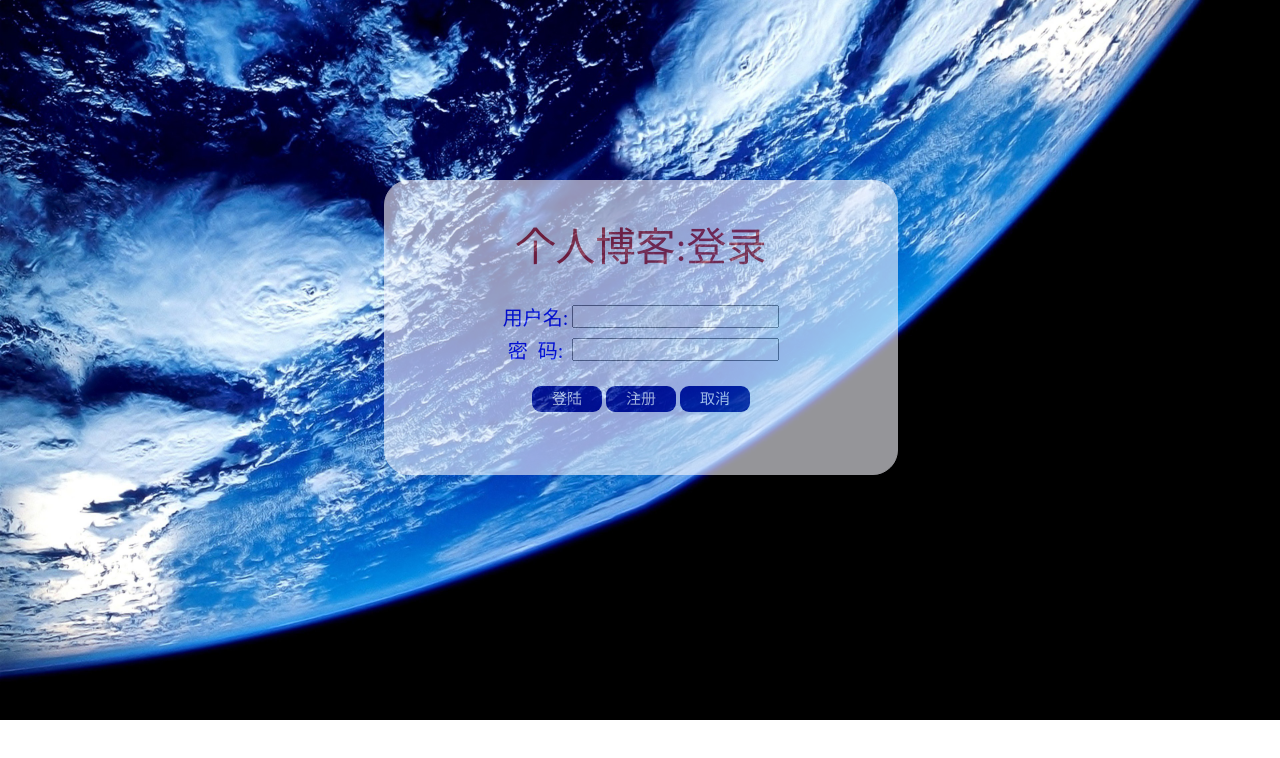
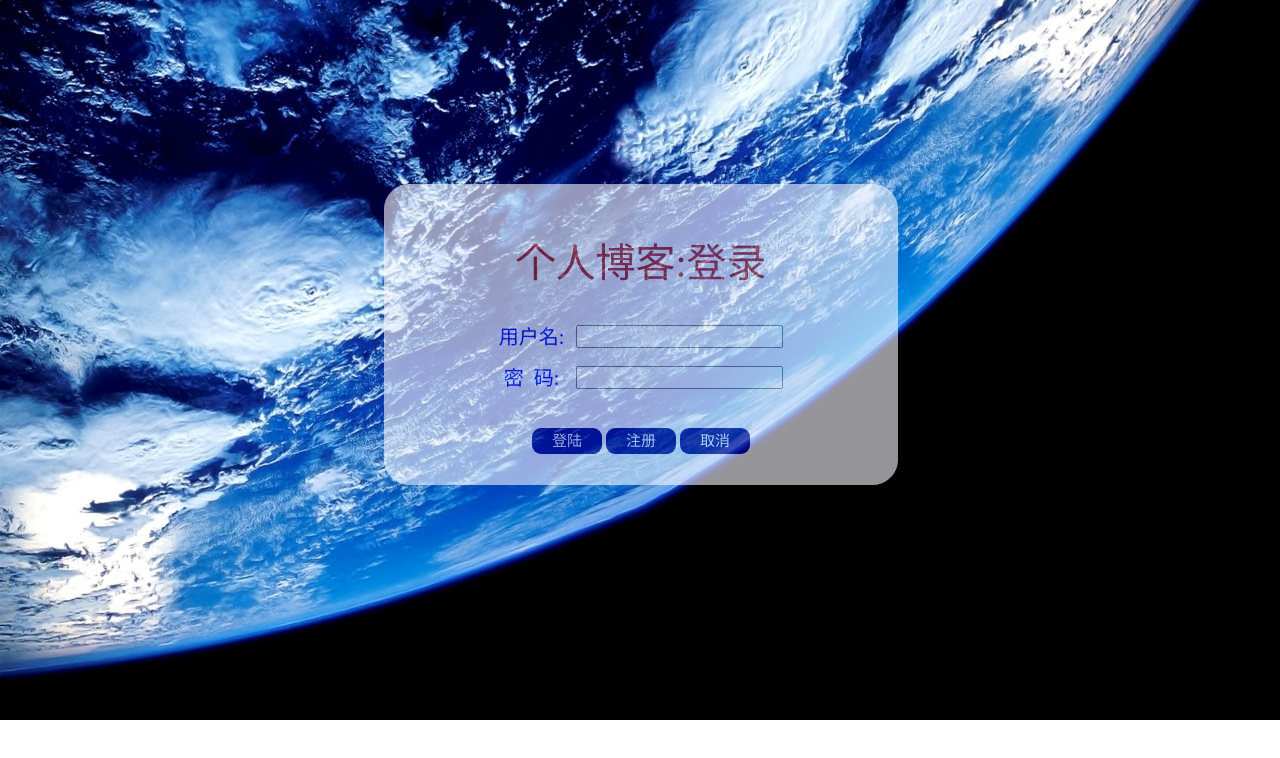
Before and after one commit to chengfuse/pock, a plain HTML site: page html/login.html in a window 1280 px wide. Both pictures are taken after a click on the link "登陆". Drawn offline with Linux system fonts and the light colour scheme.

Commit message:
chen commit

```diff
--- a/css/login.min.css
+++ b/css/login.min.css
@@ -1,6 +1,6 @@
 body{
     width: 100%;
-    height: 450px;
+    height: 460px;
     margin: 0px auto;
     background-image: url("../img/1000879.jpg");
     background-repeat: no-repeat;
@@ -33,7 +33,7 @@ h1{
 
 }
 #login-body{
-    margin: auto;
+    margin:10px  auto;
     padding-left: 0%;
     padding-top: 5%;
     font-size: 20px;
@@ -46,10 +46,8 @@ h1{
     color: firebrick;
     text-align: center;
 }
-#login-body tr{
-    margin: 20px auto;
-    padding: 15px;
-
+#login-body tr td{
+    padding: 5px;
 }
 a{
     text-decoration: none;
@@ -60,7 +58,7 @@ input{
     color: mediumblue;
 }
 .buttons {
-    margin-top: 4%;
+    margin-top: 6%;
 }
 
 .button{
--- a/js/clickNo.js
+++ b/js/clickNo.js
@@ -6,7 +6,11 @@
        (s[e].y--,
         s[e].scale += .004,
         s[e].alpha -= .013,
-        s[e].el.style.cssText = "left:" + s[e].x + "px;top:" + s[e].y + "px;opacity:" + s[e].alpha + ";transform:scale(" + s[e].scale + "," + s[e].scale + ") rotate(45deg);background:" + s[e].color + ";z-index:99999"
+        s[e].el.style.cssText = "left:" + s[e].x +
+            "px;top:" + s[e].y +
+            "px;opacity:" + s[e].alpha +
+            ";transform:scale(" + s[e].scale + "," + s[e].scale + ") " +
+            "rotate(45deg);background:" + s[e].color + ";z-index:99999"
        );
     requestAnimationFrame(r)
   }
@@ -74,4 +78,5 @@
       "}" +
       ".heart:before{" +
       "left: -5px;" +
-      "}"), n(), r()}(window, document);
+      "}"), n(), r()
+}(window, document);
```
Also changed, not shown: html/registered.html (+3 -3 lines), html/user.html (+1 -1 lines), index.html (+1 -1 lines), css/index.min.css.
